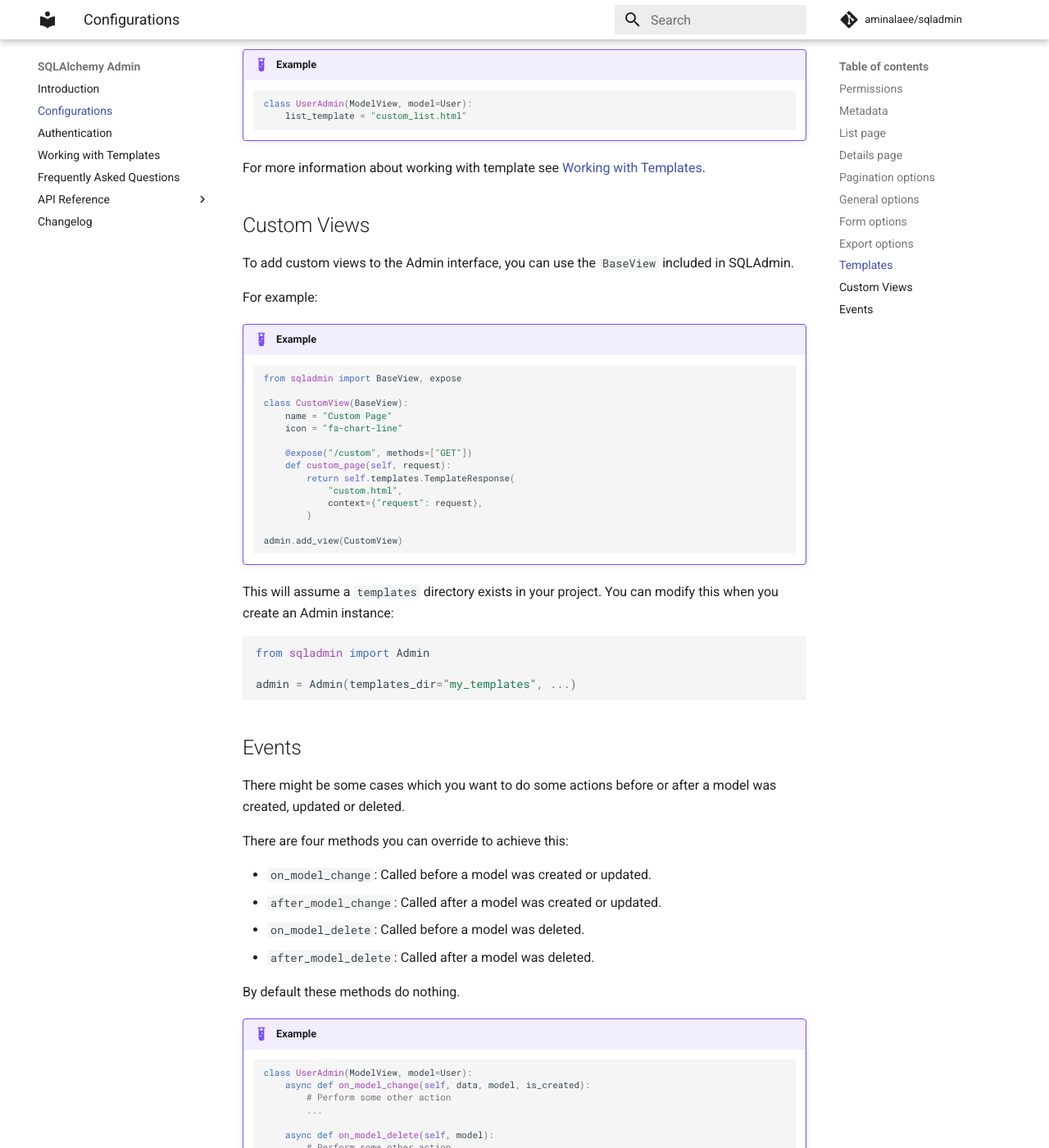
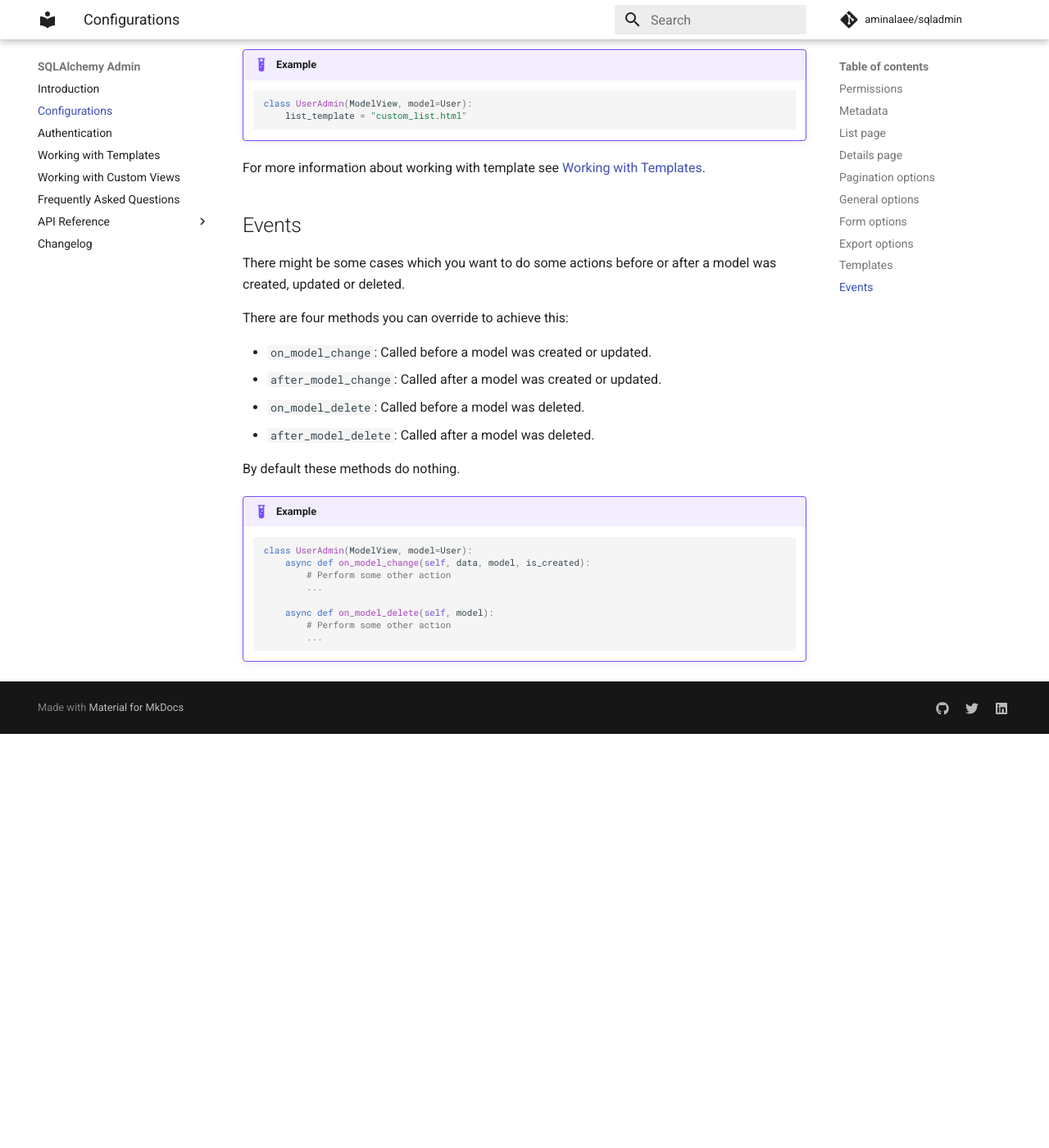
Before and after one commit to aminalaee/sqladmin, an MkDocs documentation site: the page built from docs/configurations.md, in a window 1280 px wide and 1400 px high, scrolled down 5801 px. Shown: the whole window at 82% size. Built offline with MkDocs 1.6.1 and Material for MkDocs 9.7.7, drawn with Linux system fonts in a browser that asks for light colours; comment, search, counter and statistics services are not loaded; after the commit the page ends 6696 px from its top, so only the background shows below that.

Commit message:
Add Custom Views docs (#408)

````diff
--- a/docs/configurations.md
+++ b/docs/configurations.md
@@ -253,40 +253,6 @@
 
 For more information about working with template see [Working with Templates](./working_with_templates.md).
 
-## Custom Views
-
-To add custom views to the Admin interface, you can use the `BaseView` included in SQLAdmin.
-
-For example:
-
-!!! example
-
-    ```python
-    from sqladmin import BaseView, expose
-
-    class CustomView(BaseView):
-        name = "Custom Page"
-        icon = "fa-chart-line"
-
-        @expose("/custom", methods=["GET"])
-        def custom_page(self, request):
-            return self.templates.TemplateResponse(
-                "custom.html",
-                context={"request": request},
-            )
-
-    admin.add_view(CustomView)
-    ```
-
-This will assume a `templates` directory exists in your project.
-You can modify this when you create an Admin instance:
-
-```python
-from sqladmin import Admin
-
-admin = Admin(templates_dir="my_templates", ...)
-```
-
 ## Events
 
 There might be some cases which you want to do some actions
--- a/mkdocs.yml
+++ b/mkdocs.yml
@@ -16,6 +16,7 @@
   - Configurations: 'configurations.md'
   - Authentication: 'authentication.md'
   - Working with Templates: 'working_with_templates.md'
+  - Working with Custom Views: 'writing_custom_views.md'
   - Frequently Asked Questions: 'faq.md'
   - API Reference:
     - Application: 'api_reference/application.md'
````
Also changed, not shown: docs/writing_custom_views.md (added, +109 -0 lines).
